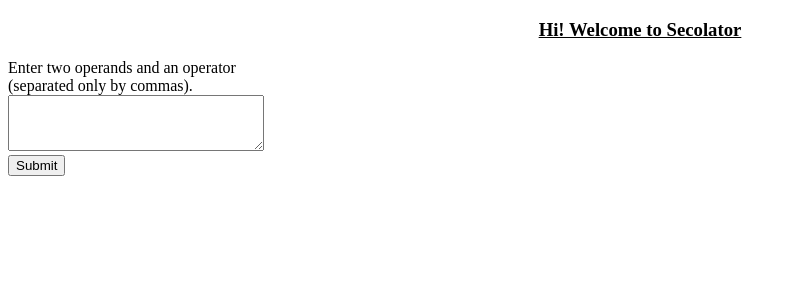
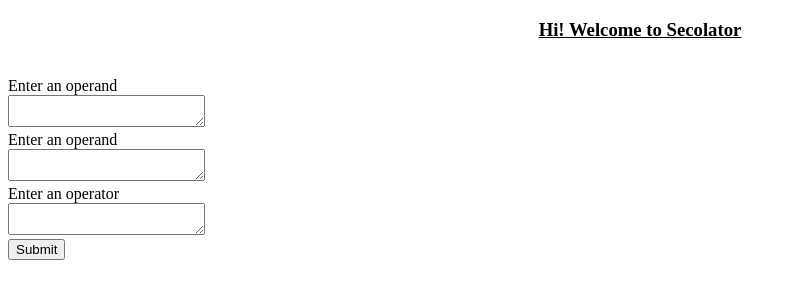
Before and after one commit to C-V-Anish/Secolator, a Django app: page / in a window 1280 px wide. Shown: the top 300 px of the page, without its empty margins (0-796 px from the left). Run offline with Django 4.2, Linux system fonts and the light colour scheme.

Commit message:
updated some piece of code

```diff
--- a/second/views.py
+++ b/second/views.py
@@ -7,9 +7,23 @@ def index(request):
 
 
 def Result(request):
-    djtext = request.GET.get('abc', 'default')
-    c: int=0
-    for char in djtext:
-        c=c+1
-    params = {'purpose': 'Character Count', 'analysed_text': c}
-    return render(request,'Result.html',params)
+    djtext= request.GET.get('a', 'default')
+    djtext1= request.GET.get('ab', 'default')
+    c = request.GET.get('abc', 'default')
+    try:
+        a=int(djtext)
+        b=int(djtext1)
+        if(c=="+"):
+            return HttpResponse(a+b)
+        elif(c=="-"):
+            return HttpResponse(a-b)
+        elif (c == "*"):
+            return HttpResponse(a*b)
+        elif (c == "/"):
+            return HttpResponse(a/b)
+        elif (c == "%"):
+            return HttpResponse(a%b)
+        elif (c == "^"):
+            return HttpResponse(a**b)
+    except:
+        return HttpResponse('Inappropriate datatype...Please enter numbers')
--- a/templates/Result.html
+++ b/templates/Result.html
@@ -6,6 +6,5 @@
 
 </head>
 <body>
-{{purpose}}-{{analysed_text}}
 </body>
 </html>
--- a/templates/index.html
+++ b/templates/index.html
@@ -6,11 +6,14 @@
 </head>
 <body>
 <h3 style="text-align: center"><u><b>Hi! Welcome to Secolator</b></u></h3>
-Enter two operands and an operator <br>(separated only by commas).
 <br>
 <form method="get" action="/Result">
-    <textarea name="abc" style="width: 250px; height: 50px" >
-    </textarea><br>
+    Enter an operand <br>
+    <textarea name="a" style="width: 191px; height: 26px;" ></textarea><br>
+    Enter an operand <br>
+    <textarea name="ab" style="width: 191px; height: 26px;" ></textarea><br>
+    Enter an operator <br>
+    <textarea name="abc" style="width: 191px; height: 26px;" ></textarea><br>
     <button type="submit">Submit
 </form>
 </body>
```
